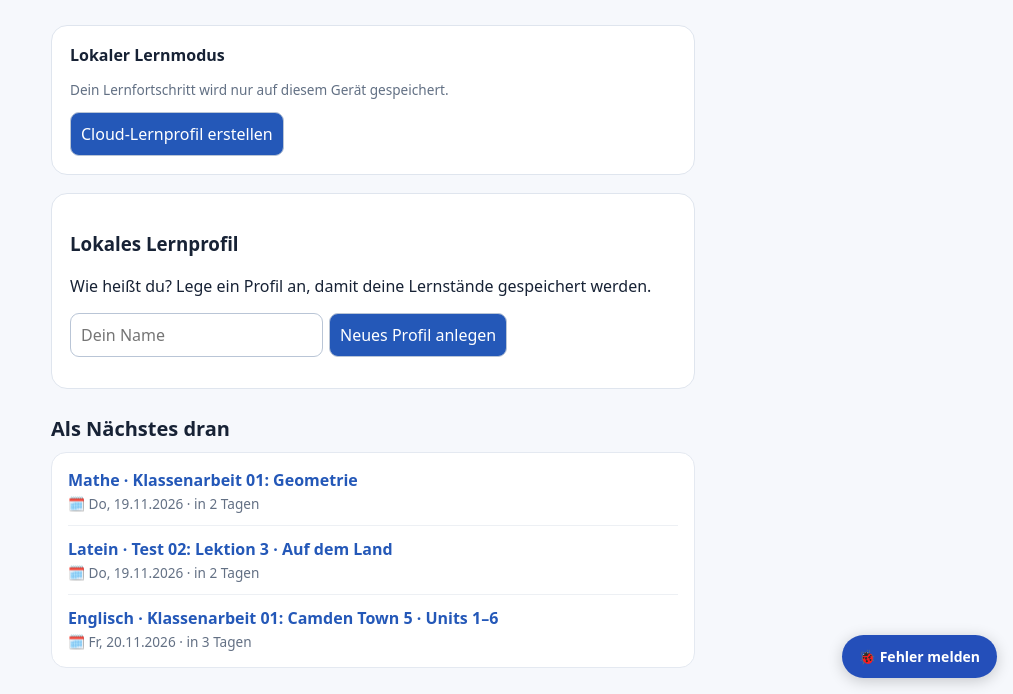
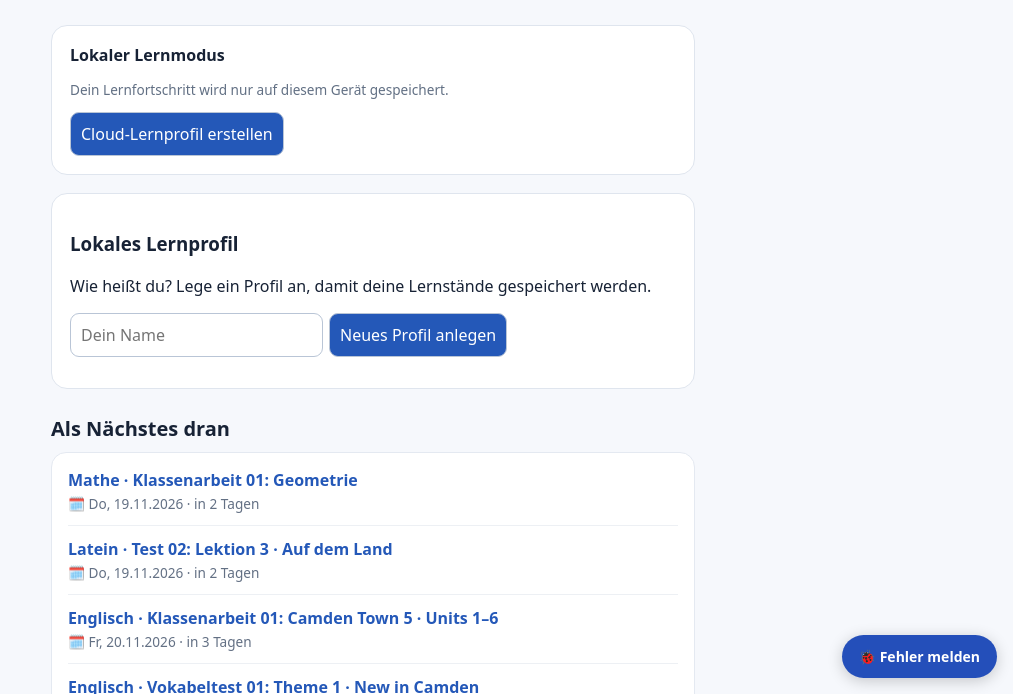
Before and after one commit to dcomgroup/HBG5-26, a plain HTML site: page index.html in a window 1280 px wide. Shown: the part 106-800 px from the top of the page, without its empty margins (267-1280 px from the left). Drawn offline with Linux system fonts and the light colour scheme.

Commit message:
Show English vocabulary test in upcoming list (#19)

```diff
--- a/index.html
+++ b/index.html
@@ -21,7 +21,7 @@ h2{font-size:1.25rem;margin:26px 0 10px}.exam,.resource{background:#fff;border:1
 <section><h2>Biologie</h2><article class="exam" data-date="2026-11-11"><a href="biologie/klassenarbeit-01/">Klassenarbeit 01: Sinnesorgane (52 Bildkarten)</a><div class="meta"></div><div class="track"><div class="fill"></div></div><div class="track-label">Lernfortschritt im jeweiligen Lernprofil</div></article></section>
 <section><h2>Latein</h2><article class="exam" data-date="2026-11-10"><a href="latein/test-01/">Test 01: Salve und Lektion 1</a><div class="meta"></div><div class="track"><div class="fill"></div></div><div class="track-label">Lernfortschritt noch nicht verfügbar</div></article>
 <article class="exam" data-date="2026-11-19"><a href="latein/test-02/">Test 02: Lektion 3 · Auf dem Land</a><div class="meta"></div><div class="track"><div class="fill"></div></div><div class="track-label">Lernfortschritt noch nicht verfügbar</div></article></section>
-<section><h2><a class="subject-link" href="englisch/" style="color:inherit;text-decoration:none">Englisch</a></h2><article class="exam" data-date="2026-11-20"><a href="englisch/klassenarbeit-01/">Klassenarbeit 01: Camden Town 5 · Units 1–6</a><div class="meta"></div><div class="track"><div class="fill"></div></div><div class="track-label">Lernfortschritt noch nicht verfügbar</div></article><article class="resource"><a href="englisch/test-01/">Vokabeltraining 01: Theme 1 · New in Camden</a><div class="meta"></div><div class="track"><div class="fill"></div></div><div class="track-label">Lernfortschritt noch nicht verfügbar</div></article></section>
+<section><h2><a class="subject-link" href="englisch/" style="color:inherit;text-decoration:none">Englisch</a></h2><article class="exam" data-date="2026-11-20"><a href="englisch/klassenarbeit-01/">Klassenarbeit 01: Camden Town 5 · Units 1–6</a><div class="meta"></div><div class="track"><div class="fill"></div></div><div class="track-label">Lernfortschritt noch nicht verfügbar</div></article><article class="resource" data-upcoming="1" data-upcoming-title="Vokabeltest 01: Theme 1 · New in Camden"><a href="englisch/test-01/">Vokabeltraining 01: Theme 1 · New in Camden</a><div class="meta">Termin noch offen</div><div class="track"><div class="fill"></div></div><div class="track-label">Lernfortschritt noch nicht verfügbar</div></article></section>
 <footer id="local-export-section" style="margin-top:48px;padding:20px 0;border-top:1px solid #dfe5ee"><h2>Lokale Lernstände sichern</h2><p class="meta">Exportiert die in diesem Browser gespeicherten Lernstände aller HBG5-26-Apps, einschließlich Latein. Die Daten bleiben hier erhalten. Der Export enthält keine Cloud-Zugangsschlüssel.</p><button id="export-local-learning" type="button" style="font:inherit;padding:11px 15px;border:1px solid #b9c5d6;border-radius:9px;background:#fff;cursor:pointer">Alle lokalen Lernstände exportieren (JSON)</button><p id="export-local-status" class="meta" role="status"></p></footer><script src="shared/export-local-learning.js"></script><script src="shared/local-profiles.js?v=20261115-2"></script><script src="shared/cloud-transport.js"></script><script src="shared/migrate-local-v1.js"></script>
 <script>
 
@@ -141,14 +141,23 @@ function orderExams(){
   return 0;
  }).forEach(section=>document.body.insertBefore(section,document.querySelector('script')));
  const upcoming=[...document.querySelectorAll('.exam')].filter(c=>dateValue(c)>=today).sort(compare);
+ const pending=[...document.querySelectorAll('.resource[data-upcoming="1"]')];
  const list=document.getElementById('upcoming-list');
  list.replaceChildren();
- if(!upcoming.length){list.textContent='Keine bevorstehenden Prüfungen eingetragen.';return}
+ if(!upcoming.length&&!pending.length){list.textContent='Keine bevorstehenden Prüfungen eingetragen.';return}
  upcoming.forEach(card=>{
   const item=document.createElement('div');item.className='upcoming-item';
   const link=card.querySelector('a').cloneNode(true);
   const subject=card.closest('section').querySelector('h2').textContent;
   link.textContent=subject+' · '+link.textContent;
+  const meta=card.querySelector('.meta').cloneNode(true);
+  item.append(link,meta);list.appendChild(item);
+ });
+ pending.forEach(card=>{
+  const item=document.createElement('div');item.className='upcoming-item';
+  const link=card.querySelector('a').cloneNode(true);
+  const subject=card.closest('section').querySelector('h2').textContent;
+  link.textContent=subject+' · '+card.dataset.upcomingTitle;
   const meta=card.querySelector('.meta').cloneNode(true);
   item.append(link,meta);list.appendChild(item);
  });
```
